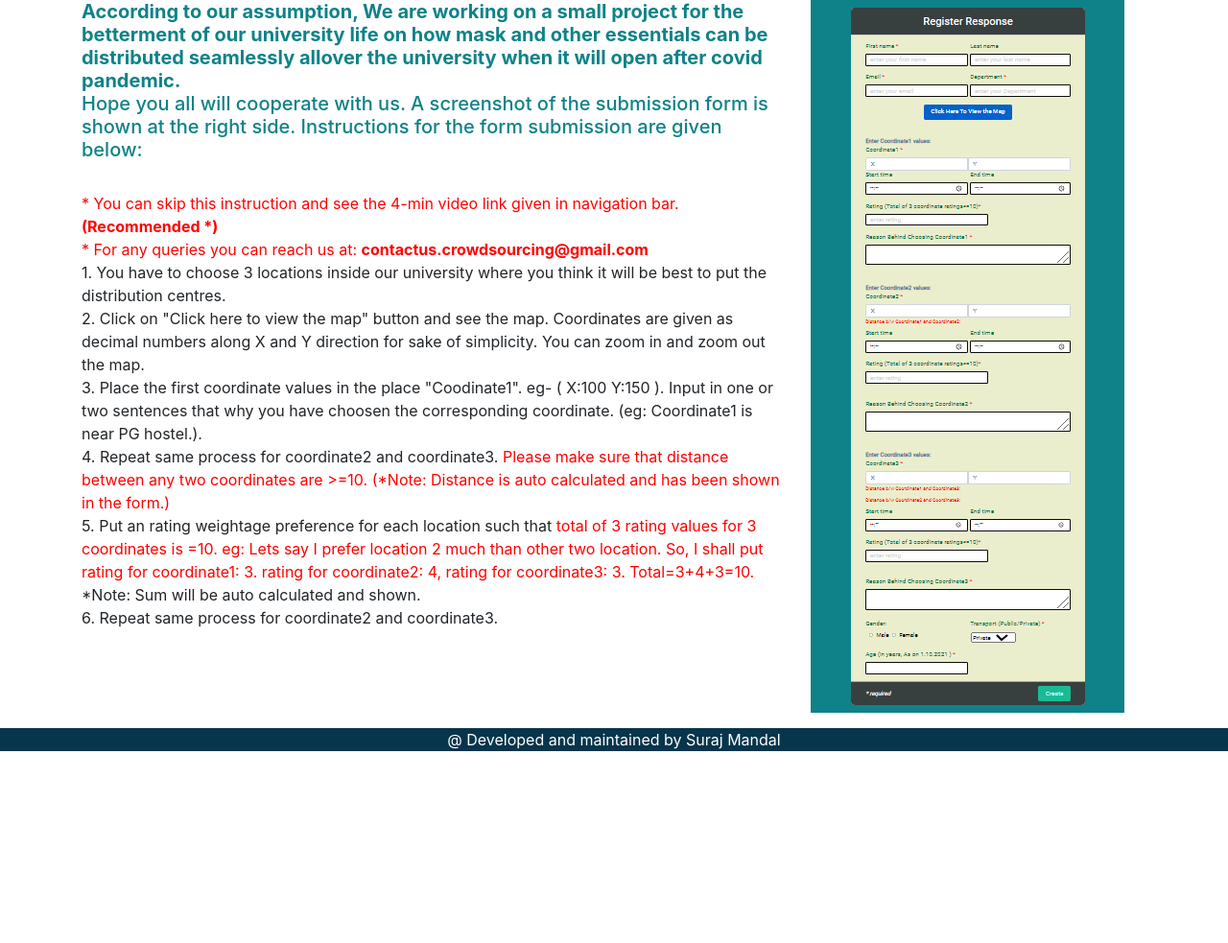
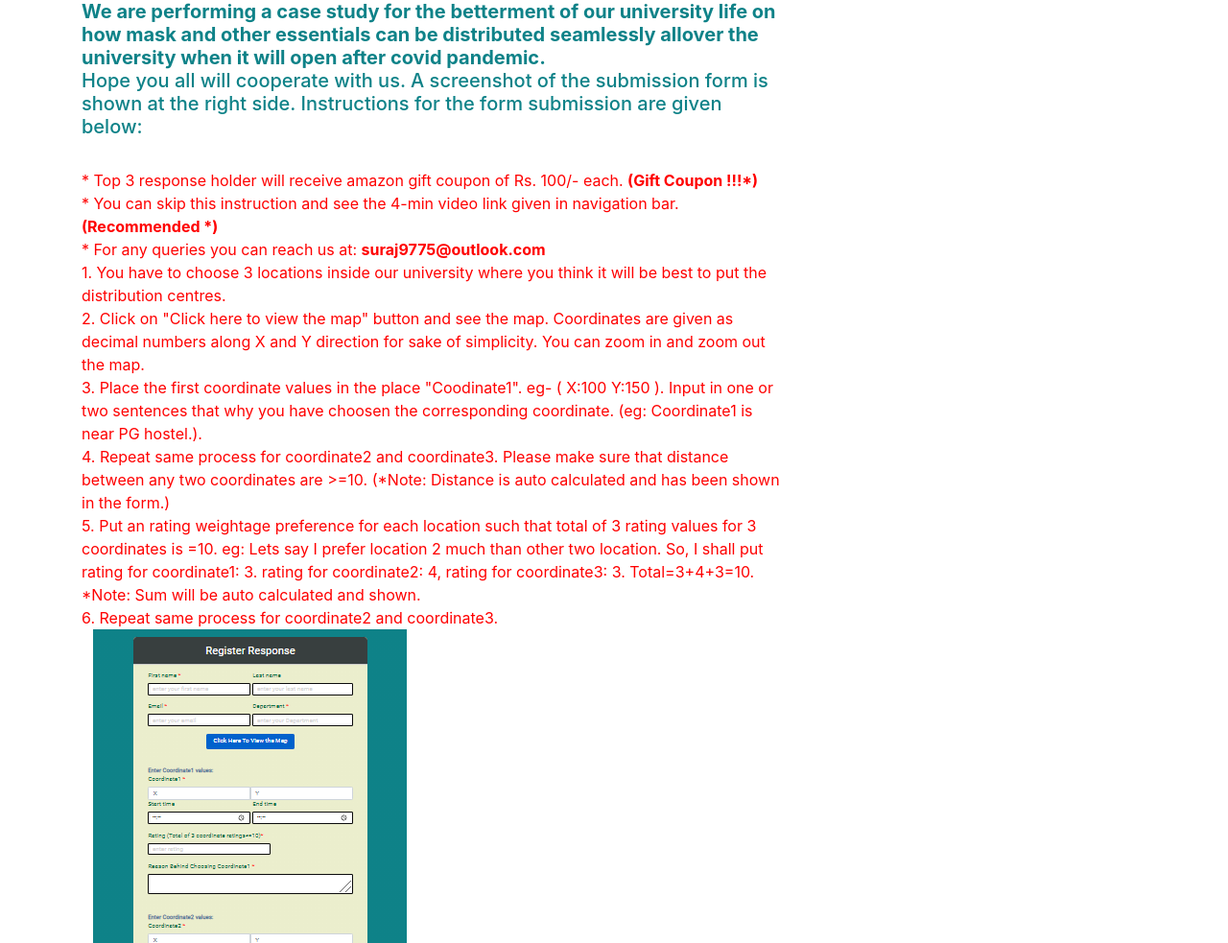
Before and after one commit to srm1071/crowdsource2, a Django app: page / in a window 1280 px wide. Shown: the part 56-1039 px from the top of the page at 96% size. Before the commit the page ends 839 px from the top, so only its background shows below. Run offline with Django 3.2, Linux system fonts and the light colour scheme; some libraries are stand-ins or nearby versions.

Commit message:
Update home.html

```diff
--- a/template/home.html
+++ b/template/home.html
@@ -71,13 +71,14 @@
 <div class="container">
   <div class="row">
     <div class="col-8">
-     <h5><font color=" #0e8288"><strong>According to our assumption, We are working
-      on a small project for the betterment of our university life on how mask and other essentials can be distributed seamlessly allover the university
+     <h5><font color=" #0e8288"><strong>We are performing a case study
+      for the betterment of our university life on how mask and other essentials can be distributed seamlessly allover the university
       when it will open after covid pandemic.
       </strong></br>Hope you all will cooperate with us. A screenshot of the submission form is shown at the right side.
       Instructions for the form submission are given below:</font></h5>
+      </br><font color="red">* Top 3 response holder will receive amazon gift coupon of Rs. 100/- each. <strong>(Gift Coupon !!!*)</strong>
       </br><font color="red">* You can skip this instruction and see the 4-min video link given in navigation bar.<strong>(Recommended *)</strong>
-        </br>* For any queries you can reach us at: <strong>contactus.crowdsourcing@gmail.com</strong>
+        </br>* For any queries you can reach us at: <strong>suraj9775@outlook.com</strong>
       </font>
     </br>1. You have to choose 3 locations inside our university where you think it will be best to put the distribution centres.
     </br>2. Click on "Click here to view the map" button and see the map. Coordinates are given as decimal numbers along X and Y direction
```
